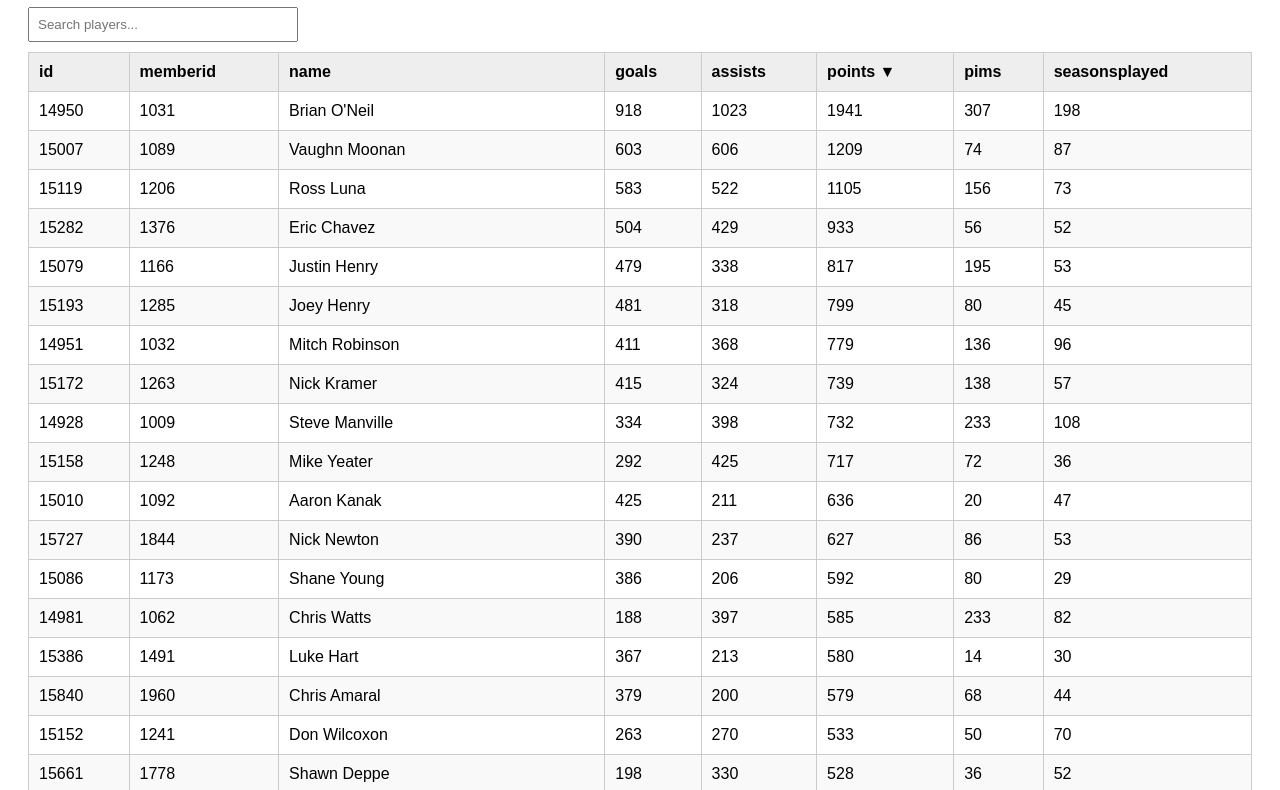
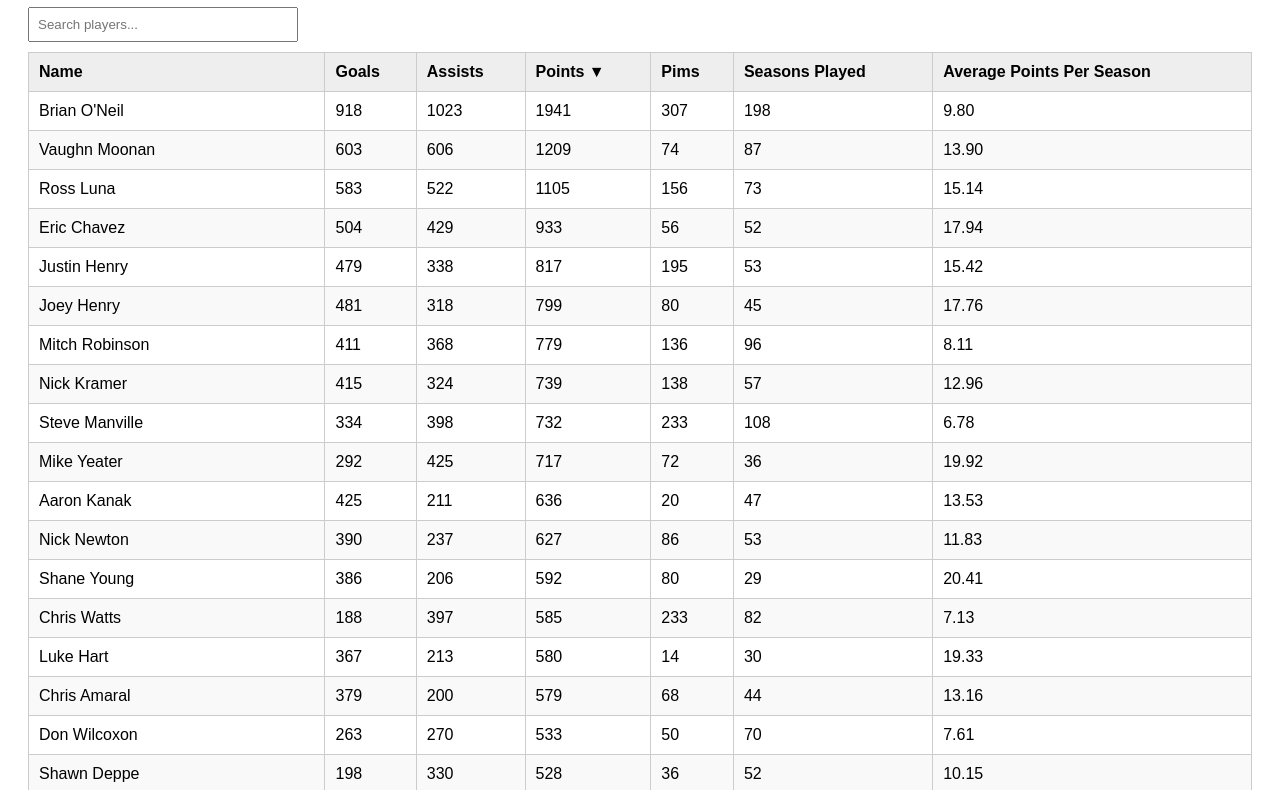
Before and after one commit to bl1nkr/watercity, a plain HTML site: page index.html in a window 1280 px wide. Shown: the part 101-891 px from the top of the page. Drawn offline with Linux system fonts and the light colour scheme.

Commit message:
Update index.html

```diff
--- a/index.html
+++ b/index.html
@@ -3,7 +3,7 @@
 <head>
   <meta charset="UTF-8" />
   <meta name="viewport" content="width=device-width, initial-scale=1.0" />
-<title>Hockey Stats Table</title>
+  <title>Water City All Time Stats</title>
   <style>
     body { font-family: Arial, sans-serif; padding: 20px; }
     table { width: 100%; border-collapse: collapse; margin-top: 10px; }
@@ -14,29 +14,42 @@ tr:nth-child(even) { background: #f9f9f9; }
   </style>
 </head>
 <body>
-<h1>Hockey Stats Table</h1>
+  <h1>Water City All Time Stats</h1>
   <input id="search" placeholder="Search players..." />
-
 
   <table id="table">
     <thead id="thead"></thead>
     <tbody id="tbody"></tbody>
   </table>
 
-
   <script>
     let sortKey = "points";
     let sortDir = "desc";
     let data = [];
 
+    const HIDDEN_COLS = ["id", "memberid"]; // columns to hide
 
     fetch("hockey.json")
       .then(res => res.json())
-.then(json => { data = json; renderTable(); });
-
+      .then(json => {
+        data = json.map(player => ({
+          ...player,
+          averagePointsPerSeason: (player.seasonsplayed > 0)
+            ? (player.points / player.seasonsplayed).toFixed(2)
+            : "0.00"
+        }));
+        renderTable();
+      });
 
     document.getElementById("search").addEventListener("input", renderTable);
 
+    function properCase(str) {
+      return str
+        .replace(/([A-Z])/g, ' $1')
+        .replace(/seasonsplayed/i, "Seasons Played")
+        .replace(/averagePointsPerSeason/i, "Average Points Per Season")
+        .replace(/^./, c => c.toUpperCase());
+    }
 
     function renderTable() {
       const search = document.getElementById("search").value.toLowerCase();
@@ -44,29 +57,24 @@ let filtered = data.filter(row =>
         Object.values(row).join(" ").toLowerCase().includes(search)
       );
 
-
       filtered.sort((a, b) => {
         const A = a[sortKey];
         const B = b[sortKey];
         return sortDir === "asc" ? A - B : B - A;
       });
 
-
-const columns = Object.keys(data[0]);
+      const columns = Object.keys(data[0]).filter(c => !HIDDEN_COLS.includes(c));
       const thead = document.getElementById("thead");
       const tbody = document.getElementById("tbody");
 
-
       thead.innerHTML = "<tr>" +
-columns.map(col => `<th onclick=\"setSort('${col}')\">${col}${sortKey===col ? (sortDir==='asc'?' ▲':' ▼') : ''}</th>`).join("") +
+        columns.map(col => `<th onclick=\"setSort('${col}')\">${properCase(col)}${sortKey===col ? (sortDir==='asc'?' ▲':' ▼') : ''}</th>`).join("") +
         "</tr>";
-
 
       tbody.innerHTML = filtered.map(row =>
         `<tr>${columns.map(c => `<td>${row[c]}</td>`).join("")}</tr>`
       ).join("");
     }
-
 
     function setSort(col) {
       if (sortKey === col) {
```
Lines whose indentation alone changed are shown as unchanged.
